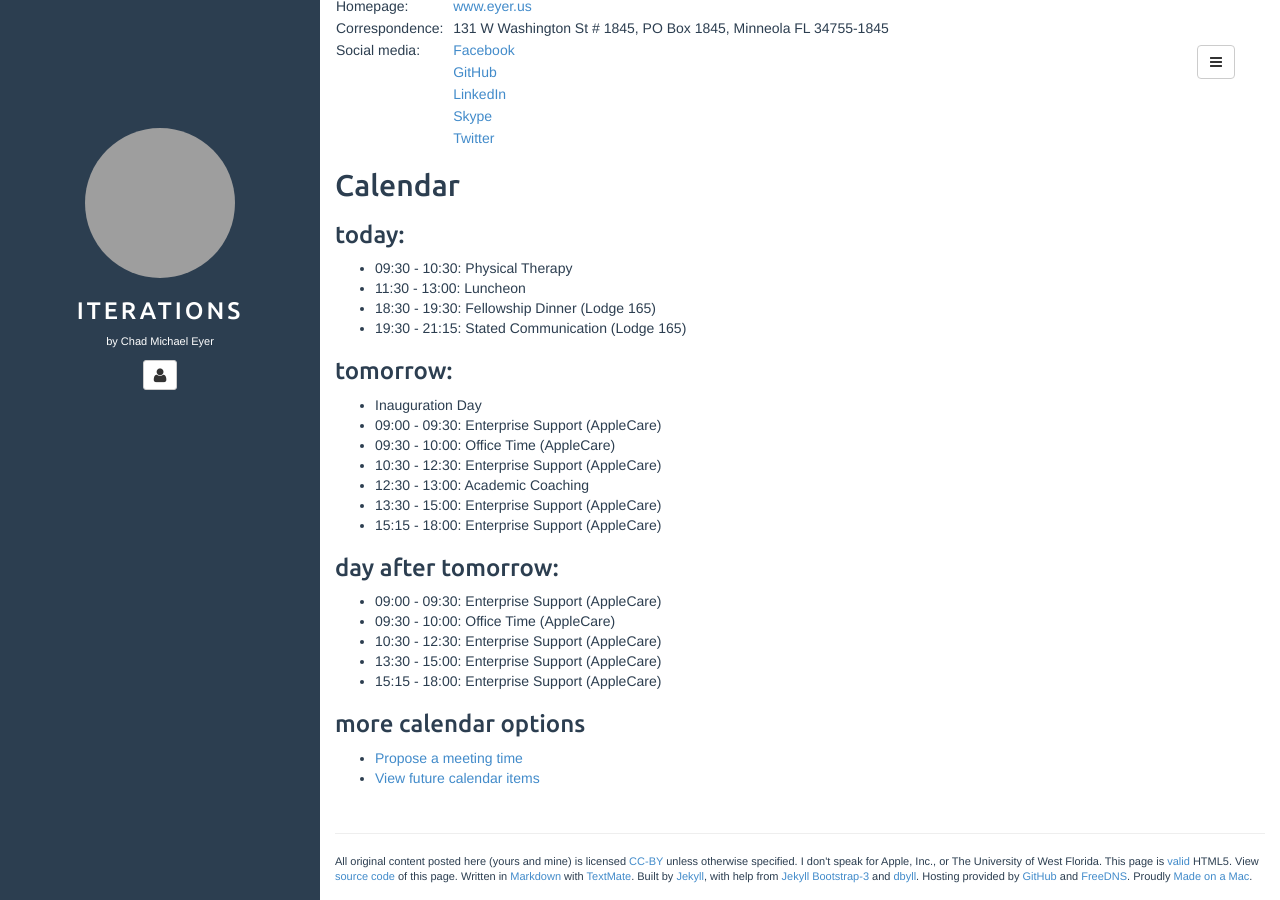
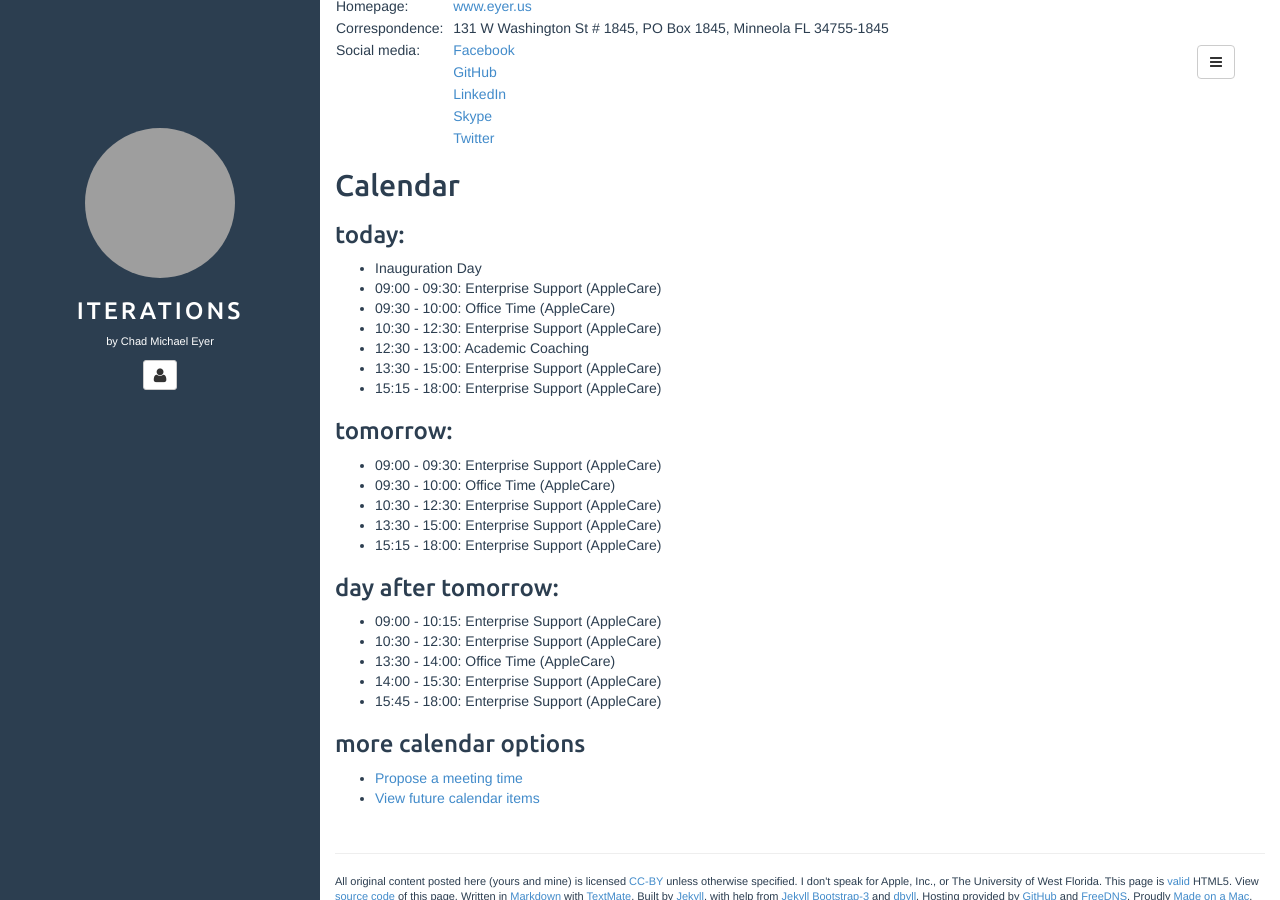
Before and after one commit to chadmichaeleyer/chadmichaeleyer.github.io, a Jekyll site: the page built from about.md, in a window 1280 px wide and 900 px high, scrolled down 1265 px. Built offline with Jekyll 4.4.1, drawn with Linux system fonts in a browser that asks for light colours; grey boxes are pictures that could not be loaded.

Commit message:
Calendar update

```diff
--- a/calendar.markdown
+++ b/calendar.markdown
@@ -1,11 +1,4 @@
 ### today:
-
-* 09:30 - 10:30: Physical Therapy
-* 11:30 - 13:00: Luncheon
-* 18:30 - 19:30: Fellowship Dinner (Lodge 165)
-* 19:30 - 21:15: Stated Communication (Lodge 165)
-
-### tomorrow:
 
 * Inauguration Day
 * 09:00 - 09:30: Enterprise Support (AppleCare)
@@ -15,10 +8,18 @@
 * 13:30 - 15:00: Enterprise Support (AppleCare)
 * 15:15 - 18:00: Enterprise Support (AppleCare)
 
-### day after tomorrow:
+### tomorrow:
 
 * 09:00 - 09:30: Enterprise Support (AppleCare)
 * 09:30 - 10:00: Office Time (AppleCare)
 * 10:30 - 12:30: Enterprise Support (AppleCare)
 * 13:30 - 15:00: Enterprise Support (AppleCare)
 * 15:15 - 18:00: Enterprise Support (AppleCare)
+
+### day after tomorrow:
+
+* 09:00 - 10:15: Enterprise Support (AppleCare)
+* 10:30 - 12:30: Enterprise Support (AppleCare)
+* 13:30 - 14:00: Office Time (AppleCare)
+* 14:00 - 15:30: Enterprise Support (AppleCare)
+* 15:45 - 18:00: Enterprise Support (AppleCare)
```
Also changed, not shown: calendar-year.markdown (+4 -7 lines).
